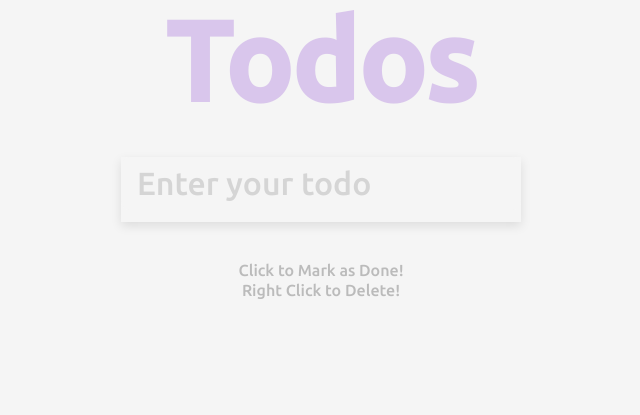
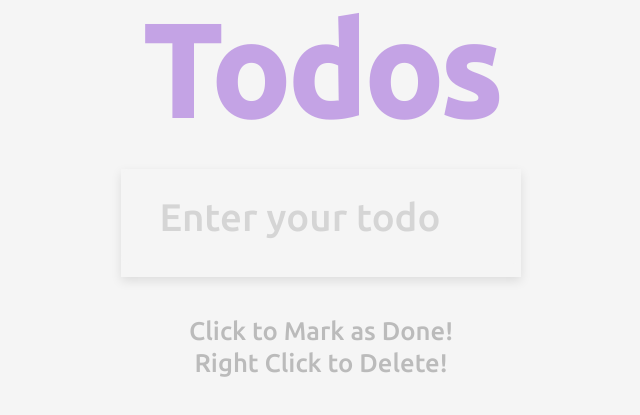
Before and after one commit to 0vai5/Todo-List, a plain HTML site: page index.html in a window 1280 px wide. Shown: the part 157-572 px from the top of the page, without its empty margins (319-959 px from the left). Drawn offline with Linux system fonts and the light colour scheme.

Commit message:
Update style.css

```diff
--- a/style.css
+++ b/style.css
@@ -1,46 +1,41 @@
+@import url("https://fonts.googleapis.com/css2?family=Montserrat:wght@500&family=Roboto:wght@300;500;700&family=Ubuntu:wght@500&display=swap");
 
-  @import url('https://fonts.googleapis.com/css2?family=Montserrat:wght@500&family=Roboto:wght@300;500;700&family=Ubuntu:wght@500&display=swap');
-
-
-*{
+* {
   padding: 0;
   margin: 0;
   box-sizing: border-box;
-    font-family: 'Montserrat', sans-serif;
-font-family: 'Roboto', sans-serif;
-font-family: 'Ubuntu', sans-serif;
+  font-family: "Montserrat", sans-serif;
+  font-family: "Roboto", sans-serif;
+  font-family: "Ubuntu", sans-serif;
   background-color: #f5f5f5;
-
 }
 
-*::selection{
+*::selection {
   color: #fff;
   background-color: #000;
 }
 
-body{
+body {
   display: flex;
   justify-content: center;
   align-items: center;
   flex-direction: column;
+  flex-wrap: wrap;
 }
-img{
+img {
   margin-top: 2vw;
   height: 10vw;
 }
 
-h1{
+h1 {
   text-align: center;
   color: rgb(176, 129, 223);
-    opacity: .4;
-    font-size: 7rem;
-    margin-bottom: 2rem;
+  opacity: 0.7;
+  font-size: 10vw;
+  margin-bottom: 2vw;
 }
 
-
-
-
-form{
+form {
   box-shadow: 0 4px 10px rgba(0, 0, 0, 0.1);
   width: 400px;
   max-width: 100%;
@@ -48,49 +43,48 @@ form{
   text-align: center;
 }
 
-.input{
-
+.input {
   border: none;
   border-radius: 9px;
   margin: auto;
   width: 100%;
-    padding: 0.5rem 1rem;
-    font-size: 2rem;
+
+  padding:  2vw 3vw;
+  font-size: 3vw;
   display: block;
 }
 
-.input::placeholder{
+.input::placeholder {
   color: #d5d5d5;
+
 }
 
-
-
-.todos{
+.todos {
   border-bottom-left-radius: 9px;
   border-bottom-right-radius: 9px;
   text-align: left;
-    font-size: 1.5rem;
+  font-size: 3vw;
   margin-top: 1vw;
   padding: 0;
   list-style: none;
-
 }
 
-.todos li{
-    padding: 1rem 1rem;
+.todos li {
+  padding: 1vw 2vw;
   border-top: 2px solid #e5e5e5;
   cursor: pointer;
+  font-weight: 400;
   margin-top: 0.5vw;
   margin-left: 0.5vw;
 }
 
-.todos li.completed{
+.todos li.completed {
   color: #b5b5b5;
   text-decoration: line-through;
 }
 
-small{
-    font-size: 1rem;
+small {
+  font-size: 2vw;
   margin-top: 3vw;
   opacity: 0.9;
   color: #b5b5b5;
```
Lines whose indentation alone changed are shown as unchanged.
